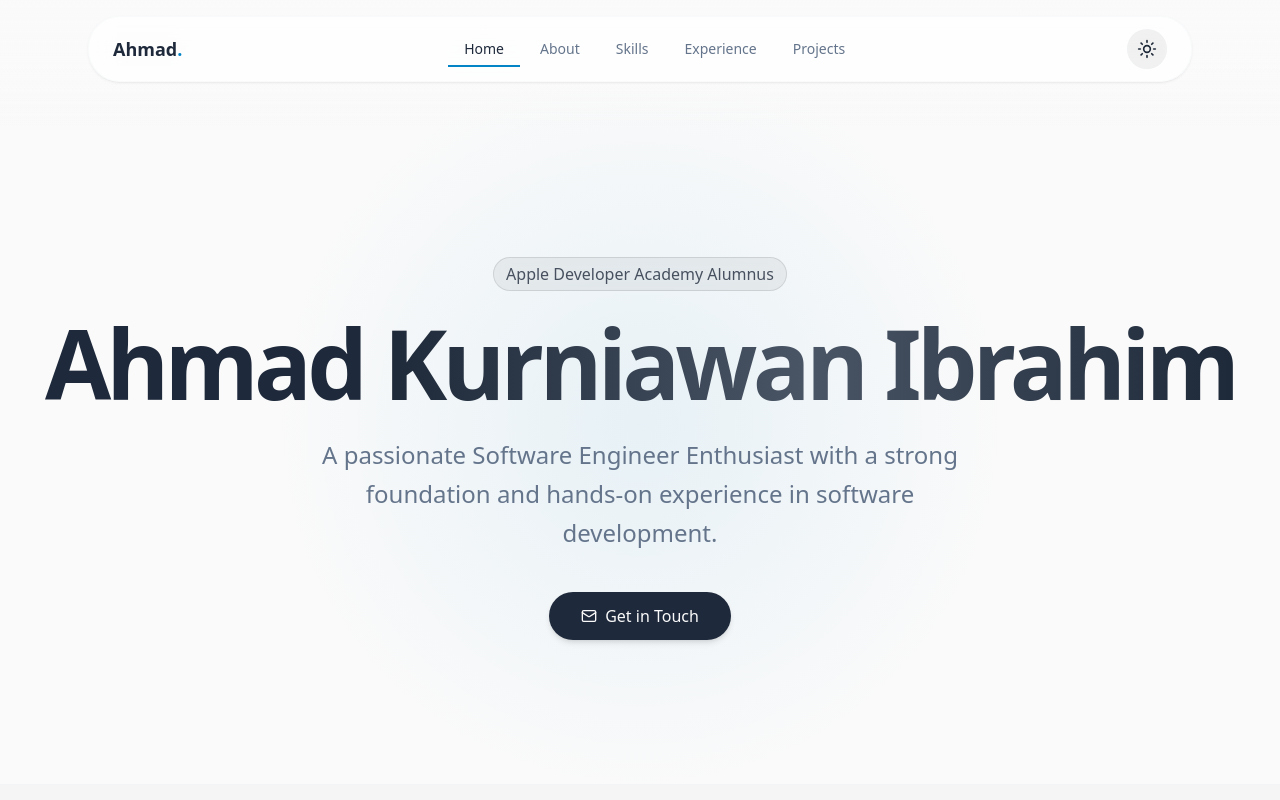
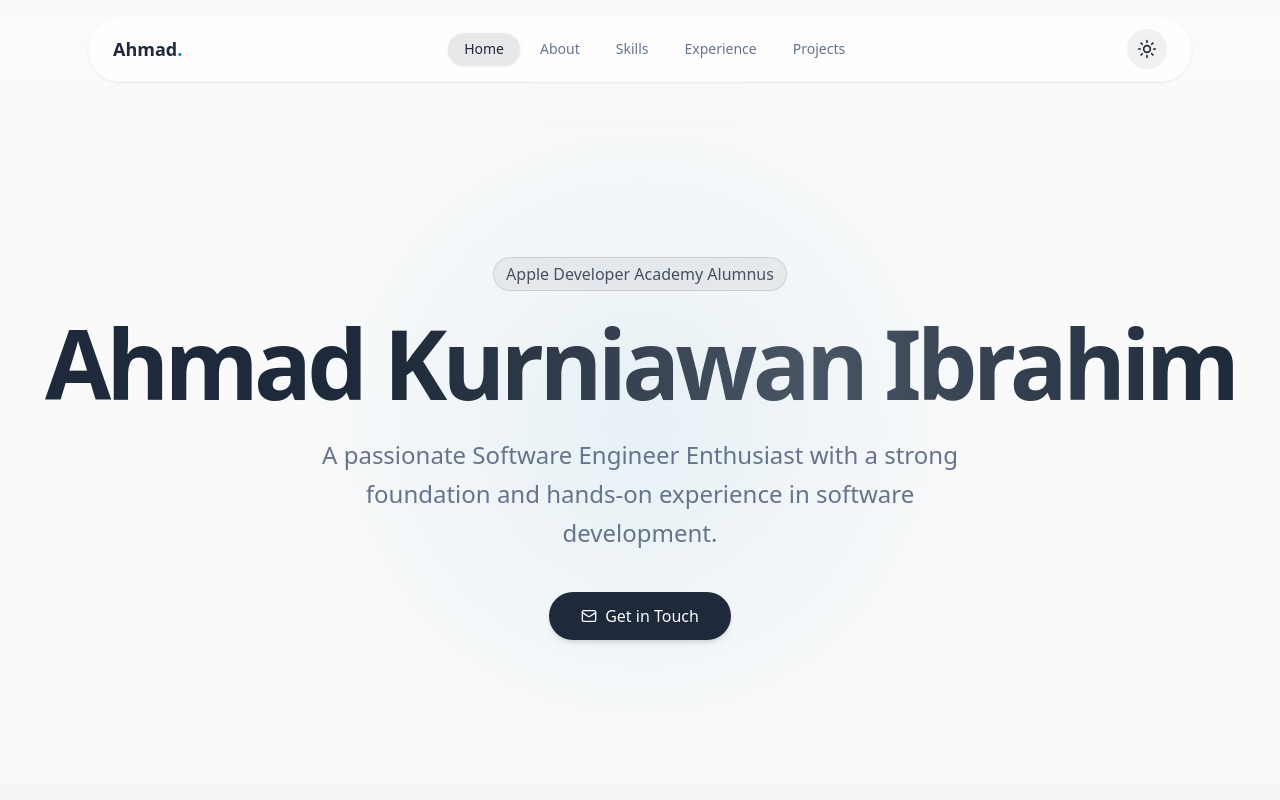
Before and after one commit to ahwan18/ahmad-portfolio, a Next.js app: page / in a window 1280 px wide. Shown: the top 800 px of the page. Built offline with nearby package versions, Linux system fonts and the light colour scheme.

Commit message:
Fix Bug NavBar

```diff
--- a/components/Navbar.tsx
+++ b/components/Navbar.tsx
@@ -2,7 +2,7 @@
 import { FadeIn } from "./FadeIn";
 import { ThemeToggle } from "./ThemeToggle";
 import Link from "next/link";
-import { useState, useEffect } from "react";
+import { useState, useEffect, useRef } from "react";
 import { motion } from "framer-motion";
 import { Menu, X } from "lucide-react";
 import { usePathname } from "next/navigation";
@@ -20,20 +20,25 @@ export function Navbar() {
   const [isMobileMenuOpen, setIsMobileMenuOpen] = useState(false);
   const pathname = usePathname();
 
+  const isManualScrolling = useRef(false);
+  const scrollTimeout = useRef<NodeJS.Timeout | null>(null);
+
   useEffect(() => {
     // Only track intersection if we are on the homepage
     if (pathname !== "/") return;
 
     const observer = new IntersectionObserver(
       (entries) => {
-        entries.forEach((entry) => {
-          if (entry.isIntersecting) {
-            setActiveSection(entry.target.id);
-          }
-        });
+        // If we clicked a link recently, ignore observer events to prevent jumping back
+        if (isManualScrolling.current) return;
+
+        const visibleSections = entries.filter((entry) => entry.isIntersecting);
+        if (visibleSections.length > 0) {
+          const mostVisible = visibleSections.sort((a, b) => b.intersectionRatio - a.intersectionRatio)[0];
+          setActiveSection(mostVisible.target.id);
+        }
       },
-      // Offset triggers the active state when a section is roughly centralized
-      { rootMargin: "-30% 0px -70% 0px", threshold: 0 }
+      { rootMargin: "-20% 0px -40% 0px", threshold: 0 }
     );
 
     navLinks.forEach(({ href }) => {
@@ -53,9 +58,16 @@ export function Navbar() {
       e.preventDefault();
       const element = document.querySelector(href);
       if (element) {
+        if (scrollTimeout.current) clearTimeout(scrollTimeout.current);
+
+        isManualScrolling.current = true;
+        setActiveSection(href.substring(1));
         element.scrollIntoView({ behavior: "smooth" });
-        setActiveSection(href.substring(1));
         setIsMobileMenuOpen(false);
+
+        scrollTimeout.current = setTimeout(() => {
+          isManualScrolling.current = false;
+        }, 1000);
       }
     }
   };
@@ -95,17 +107,13 @@ export function Navbar() {
                     key={link.name}
                     href={pathname === "/" ? link.href : `/${link.href}`}
                     onClick={(e) => handleScroll(e, link.href)}
-                    className={`relative px-4 py-2 text-sm font-medium transition-colors ${isActive ? 'text-foreground' : 'text-muted hover:text-foreground/80'}`}
+                    className={`px-4 py-1.5 text-sm font-medium rounded-full transition-all duration-300 ${
+                      isActive && pathname === "/"
+                        ? 'bg-foreground/10 text-foreground shadow-sm'
+                        : 'text-muted hover:text-foreground hover:bg-foreground/5'
+                    }`}
                   >
                     {link.name}
-                    {isActive && pathname === "/" && (
-                      <motion.div
-                        layoutId="navUnderline"
-                        className="absolute left-0 right-0 bottom-0 h-0.5 bg-accent"
-                        initial={false}
-                        transition={{ type: "spring", stiffness: 380, damping: 30 }}
-                      />
-                    )}
                   </Link>
                 );
               })}
```
